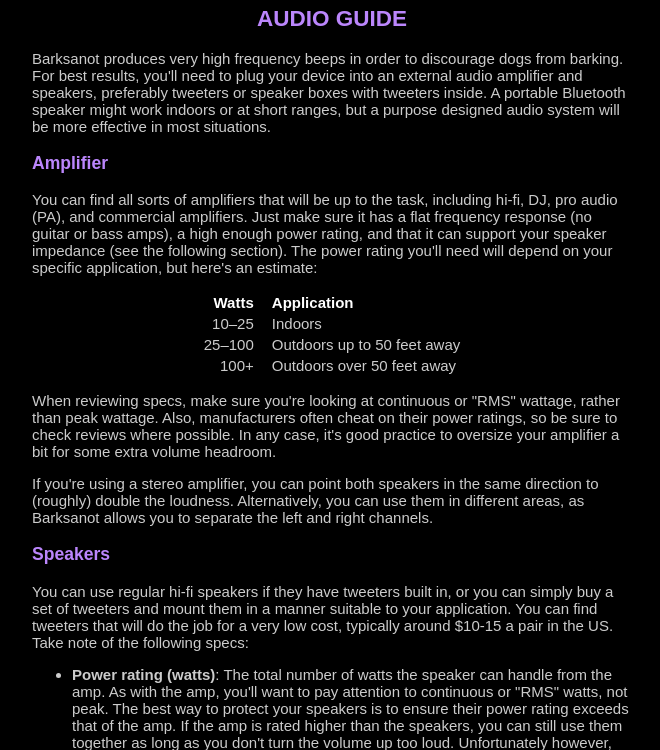
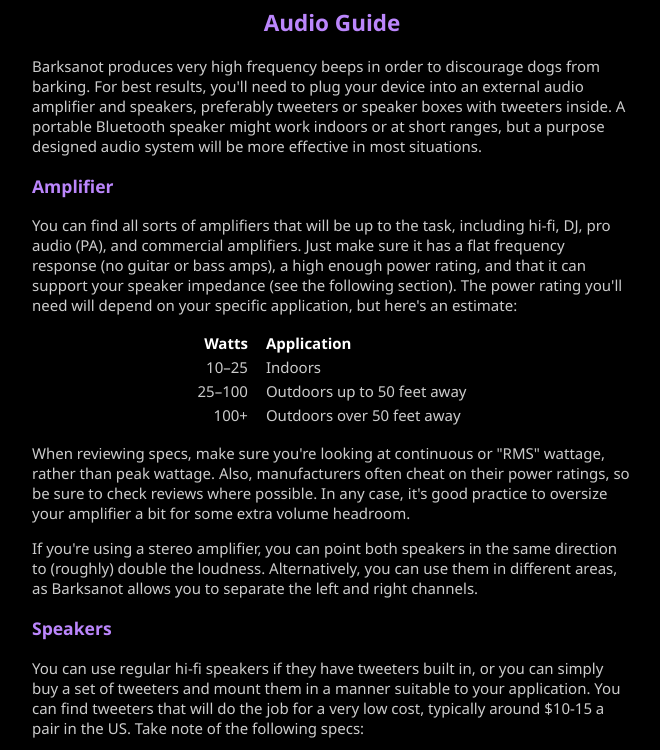
Before and after one commit to aprechtl/aprechtl.github.io, a plain HTML site: page barksanot/audio.html in a window 1280 px wide. Shown: the part 186-936 px from the top of the page, without its empty margins (308-968 px from the left). Drawn offline with Linux system fonts and the light colour scheme.

Commit message:
Updated font

```diff
--- a/barksanot/audio.html
+++ b/barksanot/audio.html
@@ -10,7 +10,7 @@ body {
   padding-bottom: 2em;
   background-color: #000;
   color: #CCC;
-  font-family: Arial;
+  font-family: 'Segoe UI', Tahoma, Geneva, Verdana, sans-serif;
   font-size: 15px;
 }
 #logoDiv {
@@ -23,7 +23,6 @@ a {
 }
 h2 {
   color: #BB86FC;
-  text-transform: uppercase;
   text-align: center;
 }
 h3 {
```
